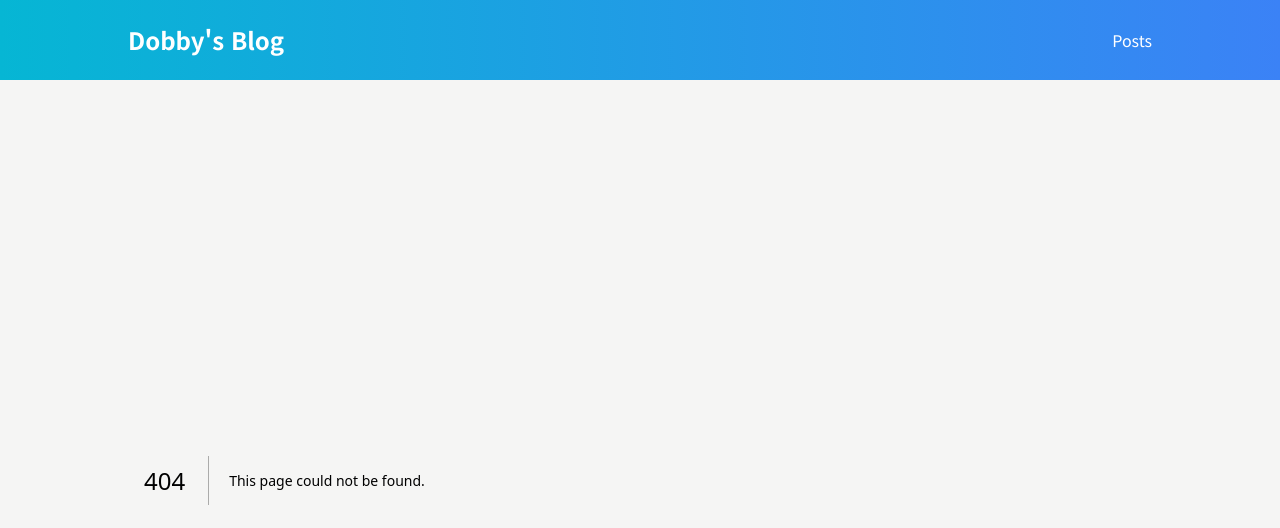
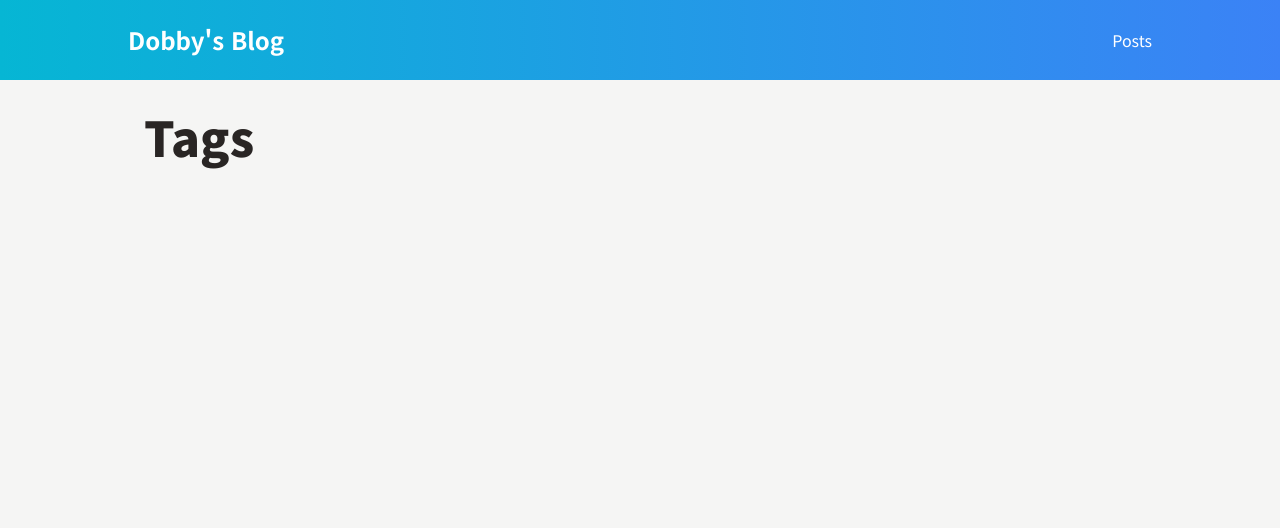
Before and after one commit to JiminKim-dev/blog, a Next.js app: page /tags in a window 1280 px wide. Before the commit this address had no page. Shown: the top 528 px of the page. Built offline with nearby package versions, Linux system fonts and the light colour scheme.

Commit message:
✨ tags 페이지 생성 및 일부 UI 구현

```diff
--- /dev/null
+++ b/src/app/tags/page.tsx
@@ -0,0 +1,10 @@
+const TagPage = async () => {
+  return (
+    <div className="w-full">
+      <h1 className="my-8 text-5xl font-extrabold text-stone-800">Tags</h1>
+      <section className="flex flex-col gap-6"></section>
+    </div>
+  );
+};
+
+export default TagPage;
```
